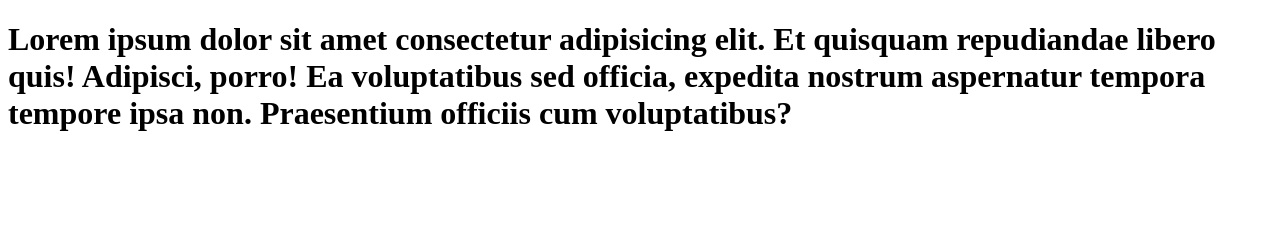
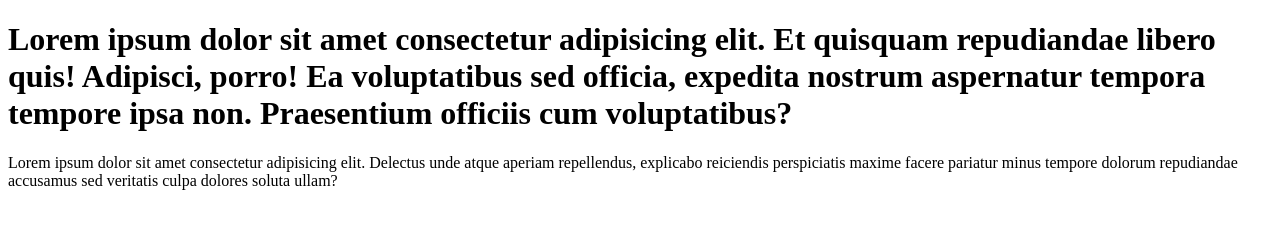
Before and after one commit to Latifabonu/jk, a plain HTML site: page index.html in a window 1280 px wide. Drawn offline with Linux system fonts and the light colour scheme.

Commit message:
p kirirtdim

```diff
--- a/index.html
+++ b/index.html
@@ -8,5 +8,6 @@
 </head>
 <body>
     <h1>Lorem ipsum dolor sit amet consectetur adipisicing elit. Et quisquam repudiandae libero quis! Adipisci, porro! Ea voluptatibus sed officia, expedita nostrum aspernatur tempora tempore ipsa non. Praesentium officiis cum voluptatibus?</h1>
+    <p>Lorem ipsum dolor sit amet consectetur adipisicing elit. Delectus unde atque aperiam repellendus, explicabo reiciendis perspiciatis maxime facere pariatur minus tempore dolorum repudiandae accusamus sed veritatis culpa dolores soluta ullam?</p>
 </body>
 </html>
```
